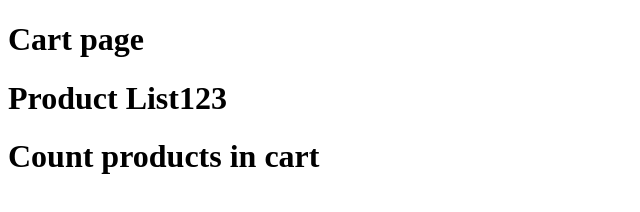
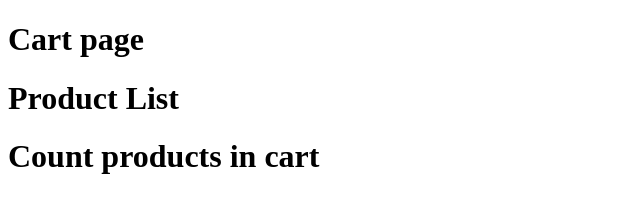
Before and after one commit to quanghuytran172/git-workflow-practice, a plain HTML site: page pages/cart.html in a window 1280 px wide. Shown: the full height of the page, 0-640 px from the left. Drawn offline with Linux system fonts and the light colour scheme.

Commit message:
Update cart.html

```diff
--- a/pages/cart.html
+++ b/pages/cart.html
@@ -8,7 +8,7 @@
     </head>
     <body>
         <h1>Cart page</h1>
-        <h1>Product List123</h1>
+        <h1>Product List</h1>
         <h1>Count products in cart</h1>
     </body>
 </html>
```
